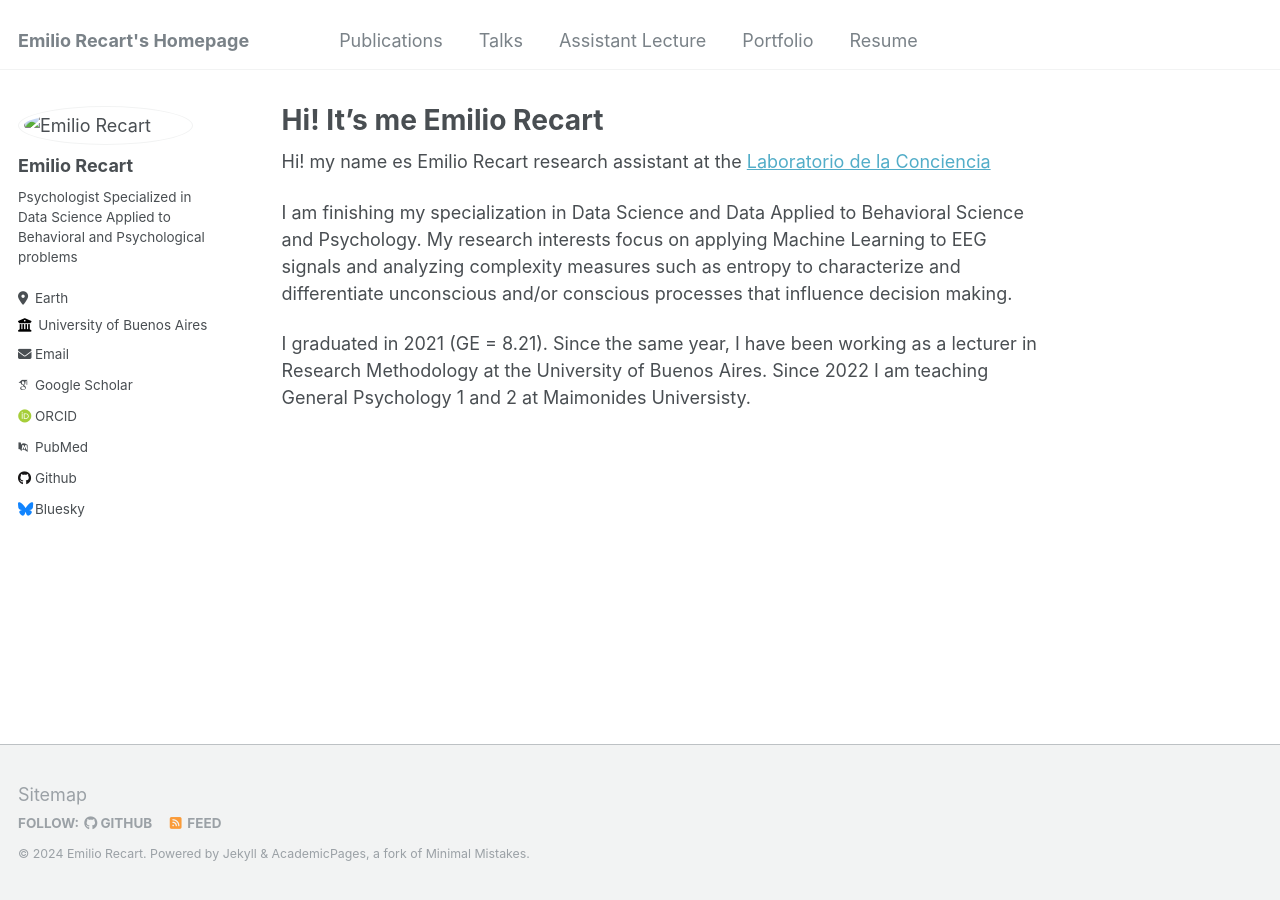
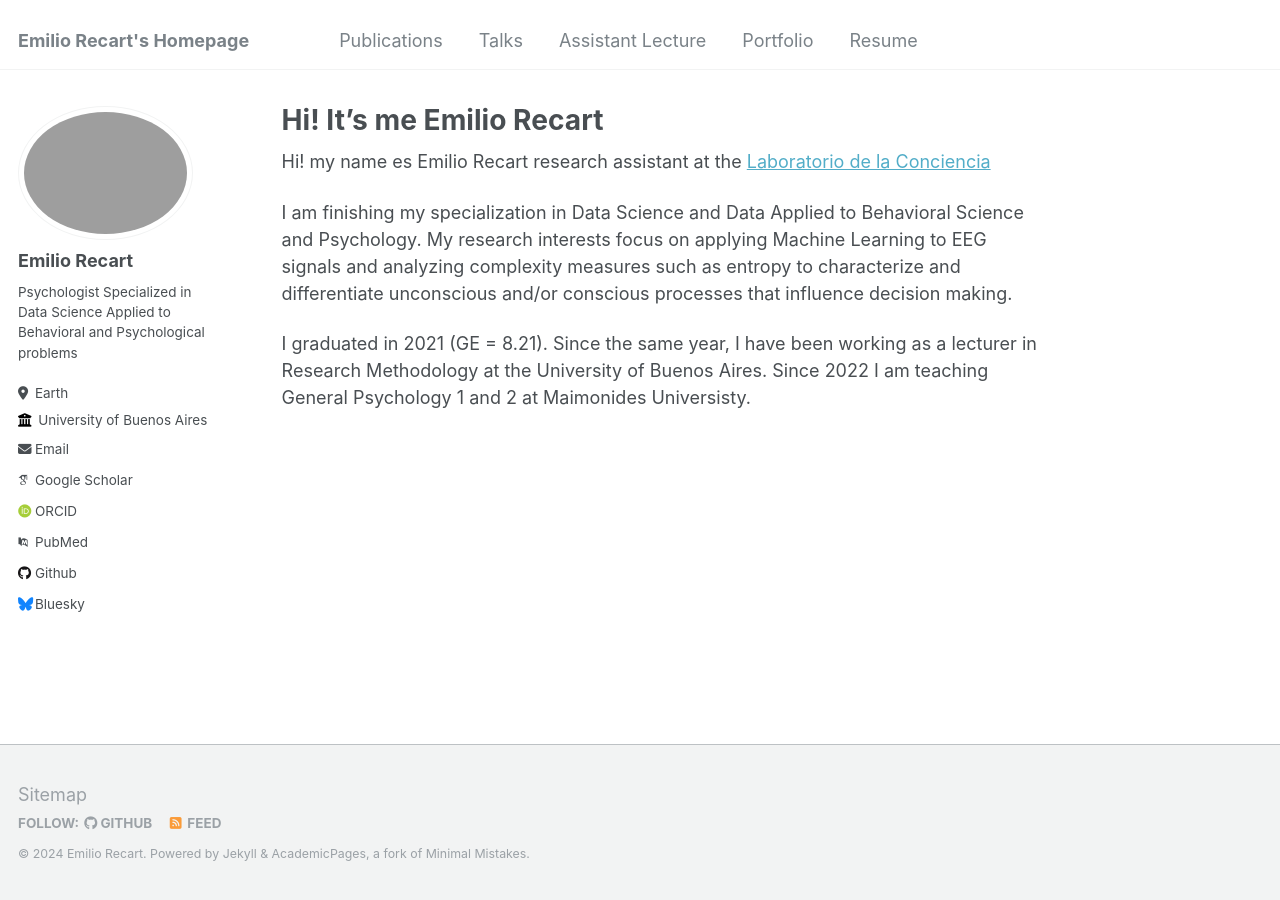
Before and after one commit to EmilioRecartZapata/emiliorecart.github.io, a Jekyll site: the page built from _pages/about.md, in a window 1280 px wide. Built offline with Jekyll 4.4.1, drawn with Linux system fonts in a browser that asks for light colours; some web fonts are replaced.

Commit message:
Cuarto Avance

```diff
--- a/_config.yml
+++ b/_config.yml
@@ -21,7 +21,7 @@ repository               : ""
 #               Additional customization can be done by editing /_includes/author-profile.html
 author:
   # Biographic information
-  avatar           : "myself.jpg"
+  avatar           : "myself.png"
   name             : "Emilio Recart"
   pronouns         : # example: "she/her"
   bio              : "Psychologist Specialized in Data Science Applied to Behavioral and Psychological problems"
```
Also changed, not shown: 2 other files.
